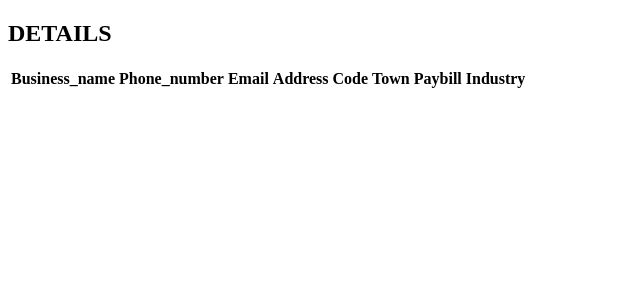
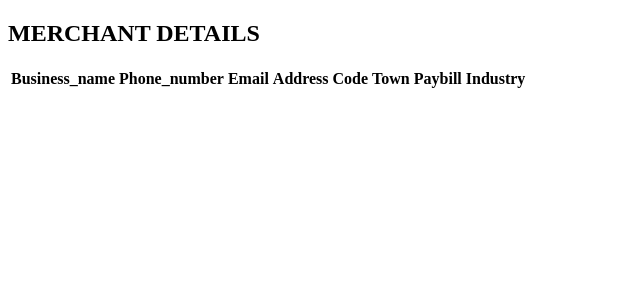
Before and after one commit to Johnonyango/JamboPay, a Django app: page / in a window 1280 px wide. Shown: the top 300 px of the page, without its empty margins (0-640 px from the left). Run offline with Django 3.2, Linux system fonts and the light colour scheme; data that the repository does not hold is empty; some libraries are stand-ins or nearby versions.

Commit message:
update index view

```diff
--- a/universal_billing_system/templates/index.html
+++ b/universal_billing_system/templates/index.html
@@ -11,7 +11,7 @@
 
 <body>
   {% block content %}
-  <h2>DETAILS</h2>
+  <h2>MERCHANT DETAILS</h2>
     <!-- <ul>
       <li>
         <strong>{{ detail.Business_name }}</strong></p>
@@ -44,6 +44,7 @@
     {% endfor %}
 
 </table>
+
   {% endblock %}
 </body>
 
--- a/universal_billing_system/templates/registration/base.html
+++ b/universal_billing_system/templates/registration/base.html
@@ -22,6 +22,9 @@
 
   {% block styles %}
     {% bootstrap_css %}
+  <script src="https://ajax.googleapis.com/ajax/libs/jquery/3.4.1/jquery.min.js"></script>
+  <script src="https://cdnjs.cloudflare.com/ajax/libs/popper.js/1.14.7/umd/popper.min.js"></script>
+  <script src="https://maxcdn.bootstrapcdn.com/bootstrap/4.3.1/js/bootstrap.min.js"></script>
     <!-- <link rel="stylesheet" href="{% static 'css/styles.css' %}"> -->
     <link href="https://fonts.googleapis.com/css?family=Crimson+Text|Old+Standard+TT|Roboto" rel="stylesheet">
 
```
